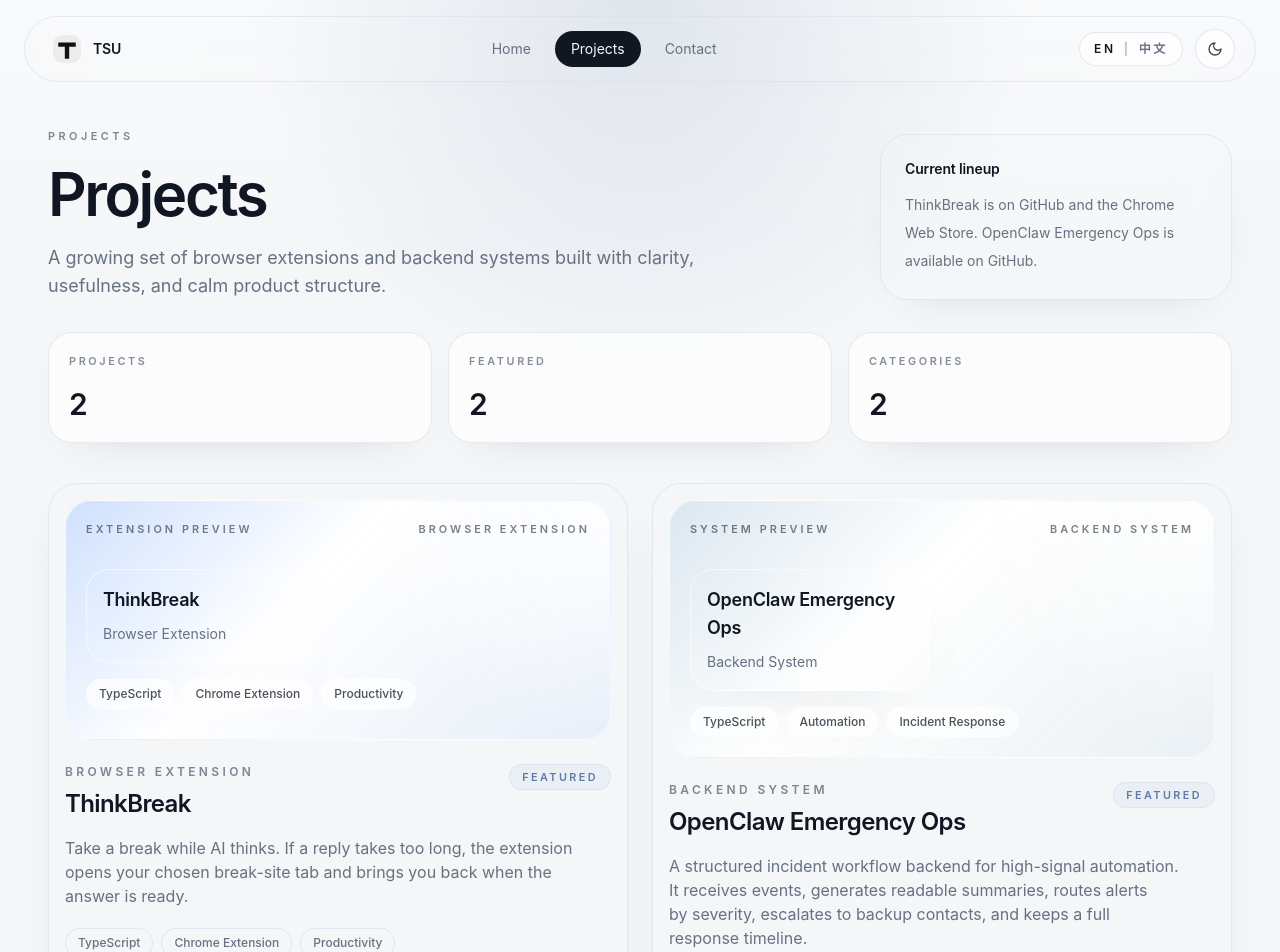
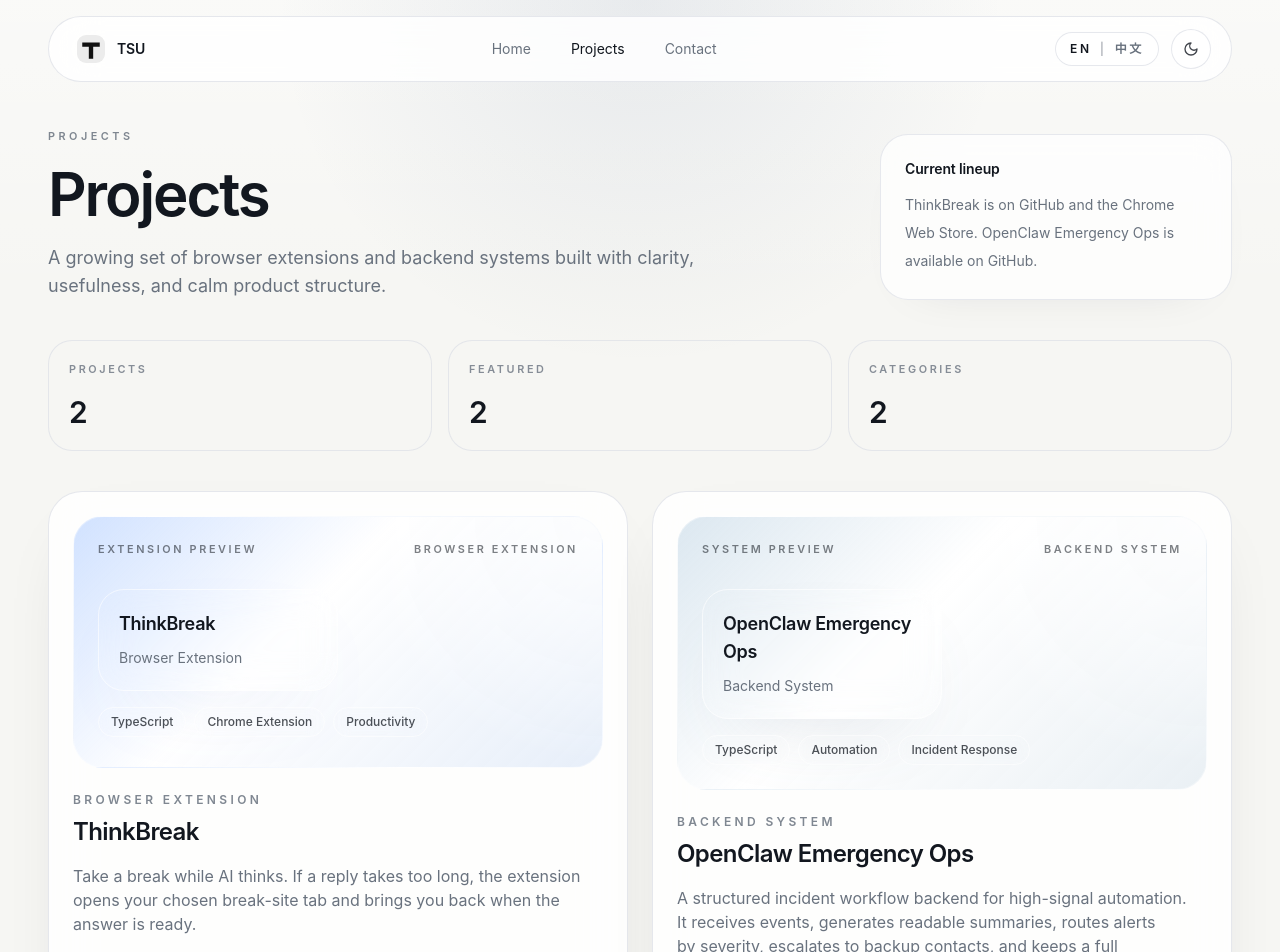
Before and after one commit to TSU333/personal-website, a Next.js app: page /projects in a window 1280 px wide. Shown: the top 952 px of the page. Built offline with nearby package versions, Linux system fonts and the light colour scheme.

Commit message:
update website

```diff
--- a/app/globals.css
+++ b/app/globals.css
@@ -4,24 +4,24 @@
 
 :root {
   color-scheme: light;
-  --background: 244 246 248;
-  --foreground: 16 23 35;
+  --background: 246 246 243;
+  --foreground: 18 23 31;
   --card: 255 255 255;
-  --border: 219 225 234;
-  --muted: 103 113 130;
-  --accent: 96 122 165;
-  --accent-soft: 232 238 246;
+  --border: 222 225 231;
+  --muted: 105 114 126;
+  --accent: 77 102 142;
+  --accent-soft: 231 236 244;
 }
 
 .dark {
   color-scheme: dark;
-  --background: 10 15 24;
-  --foreground: 238 242 247;
-  --card: 16 23 35;
-  --border: 53 66 87;
-  --muted: 150 161 177;
-  --accent: 155 177 214;
-  --accent-soft: 30 39 54;
+  --background: 8 11 16;
+  --foreground: 242 244 247;
+  --card: 18 22 29;
+  --border: 52 58 70;
+  --muted: 146 155 168;
+  --accent: 136 159 194;
+  --accent-soft: 28 34 45;
 }
 
 * {
@@ -35,8 +35,8 @@ html {
 body {
   min-height: 100vh;
   background:
-    radial-gradient(circle at top, rgb(var(--accent) / 0.16), transparent 28%),
-    linear-gradient(180deg, rgb(255 255 255 / 0.45), transparent 20%),
+    radial-gradient(circle at top, rgb(var(--accent) / 0.1), transparent 24%),
+    linear-gradient(180deg, rgb(255 255 255 / 0.42), transparent 22%),
     rgb(var(--background));
   color: rgb(var(--foreground));
   font-family:
@@ -48,33 +48,16 @@ body {
     Helvetica,
     Arial,
     sans-serif;
+  -webkit-font-smoothing: antialiased;
+  font-feature-settings: "kern" 1;
   text-rendering: optimizeLegibility;
 }
 
 .dark body {
   background:
-    radial-gradient(circle at top, rgb(var(--accent) / 0.14), transparent 30%),
-    linear-gradient(180deg, rgb(255 255 255 / 0.03), transparent 22%),
+    radial-gradient(circle at top, rgb(var(--accent) / 0.14), transparent 26%),
+    linear-gradient(180deg, rgb(255 255 255 / 0.02), transparent 20%),
     rgb(var(--background));
-}
-
-body::before {
-  content: "";
-  position: fixed;
-  inset: 0;
-  pointer-events: none;
-  background-image:
-    linear-gradient(rgb(255 255 255 / 0.035) 1px, transparent 1px),
-    linear-gradient(90deg, rgb(255 255 255 / 0.035) 1px, transparent 1px);
-  background-size: 36px 36px;
-  mask-image: radial-gradient(circle at center, black, transparent 82%);
-  opacity: 0.25;
-}
-
-.dark body::before {
-  background-image:
-    linear-gradient(rgb(255 255 255 / 0.018) 1px, transparent 1px),
-    linear-gradient(90deg, rgb(255 255 255 / 0.018) 1px, transparent 1px);
 }
 
 a,
@@ -84,6 +67,7 @@ button {
     color 180ms ease,
     background-color 180ms ease,
     border-color 180ms ease,
+    box-shadow 180ms ease,
     opacity 180ms ease;
 }
 
@@ -105,15 +89,47 @@ button {
 }
 
 @layer components {
+  .site-shell {
+    @apply mx-auto w-full max-w-7xl px-6 sm:px-10 lg:px-12;
+  }
+
+  .surface-panel {
+    @apply rounded-[34px] border backdrop-blur-xl;
+    border-color: rgb(var(--border) / 0.78);
+    background-color: rgb(var(--card) / 0.84);
+    box-shadow: 0 24px 70px -42px rgba(15, 23, 42, 0.22);
+  }
+
+  .subtle-panel {
+    @apply rounded-[28px] border backdrop-blur-lg;
+    border-color: rgb(var(--border) / 0.74);
+    background-color: rgb(var(--card) / 0.74);
+    box-shadow: 0 18px 52px -40px rgba(15, 23, 42, 0.18);
+  }
+
+  .metric-panel {
+    @apply rounded-[24px] border p-5;
+    border-color: rgb(var(--border) / 0.74);
+    background-color: rgb(var(--background) / 0.42);
+  }
+
   .button-primary {
-    @apply inline-flex items-center justify-center gap-2 rounded-full px-5 py-3 text-sm font-medium text-background shadow-lg hover:-translate-y-0.5 hover:opacity-90;
-    background-color: rgb(var(--foreground));
+    @apply inline-flex h-12 items-center justify-center gap-2 rounded-full px-5 text-sm font-medium text-white hover:-translate-y-0.5;
+    background-color: rgb(var(--accent));
+    box-shadow: 0 18px 40px -24px rgb(var(--accent) / 0.55);
   }
 
   .button-secondary {
-    @apply inline-flex items-center justify-center gap-2 rounded-full px-5 py-3 text-sm font-medium text-foreground backdrop-blur hover:-translate-y-0.5;
+    @apply inline-flex h-12 items-center justify-center gap-2 rounded-full px-5 text-sm font-medium text-foreground backdrop-blur hover:-translate-y-0.5;
     border: 1px solid rgb(var(--border) / 0.75);
     background-color: rgb(var(--card) / 0.76);
+  }
+
+  .eyebrow-label {
+    @apply inline-flex items-center rounded-full px-4 py-2 text-[0.68rem] font-semibold uppercase tracking-[0.28em];
+    border: 1px solid rgb(var(--border) / 0.78);
+    background-color: rgb(var(--card) / 0.68);
+    color: rgb(var(--muted) / 0.88);
   }
 
   .section-kicker {
@@ -122,8 +138,10 @@ button {
   }
 
   .section-title {
-    @apply text-3xl font-semibold tracking-[-0.03em] sm:text-5xl;
+    @apply text-3xl font-semibold sm:text-5xl;
     color: rgb(var(--foreground));
+    letter-spacing: -0.028em;
+    line-height: 0.98;
   }
 
   .section-copy {
@@ -131,8 +149,12 @@ button {
     color: rgb(var(--muted));
   }
 
+  .button-primary:hover {
+    background-color: rgb(var(--accent) / 0.92);
+  }
+
   .button-secondary:hover {
     border-color: rgb(var(--foreground) / 0.1);
-    background-color: rgb(var(--card));
+    background-color: rgb(var(--card) / 0.94);
   }
 }
--- a/components/AnimatedSection.tsx
+++ b/components/AnimatedSection.tsx
@@ -30,11 +30,11 @@ export function AnimatedSection({
     <motion.section
       id={id}
       className={className}
-      initial={{ opacity: 0, y: 28 }}
+      initial={{ opacity: 0, y: 18 }}
       whileInView={{ opacity: 1, y: 0 }}
       viewport={{ once: true, amount: 0.18 }}
       transition={{
-        duration: 0.7,
+        duration: 0.55,
         delay,
         ease: [0.22, 1, 0.36, 1],
       }}
--- a/components/Footer.tsx
+++ b/components/Footer.tsx
@@ -9,7 +9,8 @@ export function Footer() {
   const year = new Date().getFullYear();
 
   return (
-    <footer className="mx-auto flex w-full max-w-7xl flex-col gap-4 px-6 pb-8 pt-10 text-sm text-muted sm:flex-row sm:items-center sm:justify-between sm:px-10 lg:px-12">
+    <footer className="site-shell mt-24 border-t border-border/70 pb-10 pt-8 text-sm text-muted">
+      <div className="flex flex-col gap-4 sm:flex-row sm:items-center sm:justify-between">
       <div className="space-y-1">
         <p className="font-semibold tracking-[-0.01em] text-foreground">
           TSU
@@ -25,6 +26,7 @@ export function Footer() {
           {dictionary.footer.contact}
         </Link>
       </div>
+      </div>
     </footer>
   );
 }
--- a/components/Navbar.tsx
+++ b/components/Navbar.tsx
@@ -31,9 +31,9 @@ export function Navbar() {
   ];
 
   return (
-    <header className="fixed inset-x-0 top-0 z-50 px-4 pt-4 sm:px-6">
-      <div className="mx-auto max-w-7xl">
-        <div className="flex items-center justify-between rounded-full border border-border/70 bg-card/72 px-4 py-3 shadow-soft backdrop-blur-xl sm:px-5">
+    <header className="fixed inset-x-0 top-0 z-50 pt-4">
+      <div className="site-shell">
+        <div className="surface-panel flex items-center justify-between rounded-full px-4 py-3 sm:px-5">
           <Link
             href="/"
             className="flex items-center gap-3 rounded-full px-2 py-1 transition hover:bg-foreground/5"
@@ -57,7 +57,7 @@ export function Navbar() {
                 href={link.href}
                 className={`rounded-full px-4 py-2 text-sm transition ${
                   link.active
-                    ? "bg-foreground text-background"
+                    ? "bg-foreground/8 text-foreground"
                     : "text-muted hover:bg-foreground/5 hover:text-foreground"
                 }`}
               >
@@ -75,7 +75,7 @@ export function Navbar() {
             type="button"
             onClick={() => setIsOpen((current) => !current)}
             aria-label={isOpen ? dictionary.misc.close : dictionary.misc.menu}
-            className="inline-flex h-10 w-10 items-center justify-center rounded-full border border-border/75 bg-card/70 text-foreground/80 backdrop-blur transition hover:bg-card md:hidden"
+            className="inline-flex h-10 w-10 items-center justify-center rounded-full border border-border/75 bg-card/74 text-foreground/80 backdrop-blur transition hover:bg-card md:hidden"
           >
             {isOpen ? <X size={18} /> : <Menu size={18} />}
           </button>
@@ -88,7 +88,7 @@ export function Navbar() {
               animate={{ opacity: 1, y: 0 }}
               exit={{ opacity: 0, y: -12 }}
               transition={{ duration: 0.24, ease: [0.22, 1, 0.36, 1] }}
-              className="mt-3 overflow-hidden rounded-[28px] border border-border/70 bg-card/86 p-4 shadow-panel backdrop-blur-xl md:hidden"
+              className="subtle-panel mt-3 overflow-hidden p-4 md:hidden"
             >
               <div className="flex flex-col gap-2">
                 {links.map((link) => (
@@ -97,7 +97,7 @@ export function Navbar() {
                     href={link.href}
                     className={`rounded-2xl px-4 py-3 text-sm transition ${
                       link.active
-                        ? "bg-foreground text-background"
+                        ? "bg-foreground/8 text-foreground"
                         : "text-foreground hover:bg-foreground/5"
                     }`}
                   >
--- a/components/ProjectCard.tsx
+++ b/components/ProjectCard.tsx
@@ -21,13 +21,13 @@ export function ProjectCard({ project }: ProjectCardProps) {
   const description = pickLocalizedText(project.description, locale);
   const imageLabel = pickLocalizedText(project.imageLabel, locale);
   const buttonClass =
-    "inline-flex items-center gap-2 rounded-full border border-border/75 px-4 py-2 text-sm transition";
+    "inline-flex h-11 items-center gap-2 rounded-full px-4 text-sm font-medium transition";
 
   return (
     <motion.article
       whileHover={reduceMotion ? undefined : { y: -6 }}
       transition={{ duration: 0.22, ease: [0.22, 1, 0.36, 1] }}
-      className="group rounded-[30px] border border-border/70 bg-card/82 p-4 shadow-soft backdrop-blur-xl"
+      className="surface-panel group overflow-hidden p-5 sm:p-6"
     >
       <ProjectImagePlaceholder
         title={title}
@@ -39,7 +39,7 @@ export function ProjectCard({ project }: ProjectCardProps) {
         compact
       />
 
-      <div className="mt-6 flex items-start justify-between gap-4">
+      <div className="mt-6 space-y-4">
         <div className="space-y-2">
           <p className="text-xs font-semibold uppercase tracking-[0.28em] text-muted/85">
             {category}
@@ -48,22 +48,17 @@ export function ProjectCard({ project }: ProjectCardProps) {
             {title}
           </h3>
         </div>
-        {project.featured ? (
-          <span className="rounded-full border border-border/70 bg-accent-soft/80 px-3 py-1 text-[0.68rem] font-semibold uppercase tracking-[0.22em] text-accent">
-            {dictionary.misc.featured}
-          </span>
-        ) : null}
+
+        <p className="max-w-xl text-sm leading-7 text-muted sm:text-base">
+          {description}
+        </p>
       </div>
-
-      <p className="mt-4 max-w-xl text-sm leading-7 text-muted sm:text-base">
-        {description}
-      </p>
 
       <div className="mt-5 flex flex-wrap gap-2">
         {project.tags.map((tag) => (
           <span
             key={tag}
-            className="rounded-full border border-border/70 bg-background/55 px-3 py-1.5 text-xs font-medium text-muted"
+            className="rounded-full border border-border/70 bg-background/46 px-3 py-1.5 text-xs font-medium text-muted"
           >
             {tag}
           </span>
@@ -76,7 +71,7 @@ export function ProjectCard({ project }: ProjectCardProps) {
             href={project.github}
             target="_blank"
             rel="noreferrer"
-            className={`${buttonClass} bg-background/55 text-foreground hover:-translate-y-0.5 hover:border-foreground/10 hover:bg-background`}
+            className={`${buttonClass} border border-border/75 bg-card/74 text-foreground backdrop-blur hover:-translate-y-0.5 hover:border-foreground/10 hover:bg-card`}
           >
             <Github size={14} />
             {dictionary.projectDetail.github}
@@ -88,7 +83,7 @@ export function ProjectCard({ project }: ProjectCardProps) {
             href={project.store}
             target="_blank"
             rel="noreferrer"
-            className={`${buttonClass} bg-background/55 text-foreground hover:-translate-y-0.5 hover:border-foreground/10 hover:bg-background`}
+            className={`${buttonClass} border border-border/75 bg-card/74 text-foreground backdrop-blur hover:-translate-y-0.5 hover:border-foreground/10 hover:bg-card`}
           >
             <Globe size={14} />
             {dictionary.projectDetail.store}
@@ -98,7 +93,7 @@ export function ProjectCard({ project }: ProjectCardProps) {
             href={project.demo}
             target="_blank"
             rel="noreferrer"
-            className={`${buttonClass} bg-background/55 text-foreground hover:-translate-y-0.5 hover:border-foreground/10 hover:bg-background`}
+            className={`${buttonClass} border border-border/75 bg-card/74 text-foreground backdrop-blur hover:-translate-y-0.5 hover:border-foreground/10 hover:bg-card`}
           >
             <Globe size={14} />
             {dictionary.projectDetail.demo}
@@ -107,7 +102,7 @@ export function ProjectCard({ project }: ProjectCardProps) {
 
         <Link
           href={`/projects/${project.slug}`}
-          className={`${buttonClass} bg-foreground text-background hover:-translate-y-0.5 hover:bg-foreground/92`}
+          className={`${buttonClass} bg-accent text-white shadow-[0_16px_36px_-20px_rgb(var(--accent)/0.55)] hover:-translate-y-0.5 hover:bg-accent/92`}
         >
           <ArrowUpRight size={14} />
           {dictionary.projectDetail.details}
--- a/components/ProjectImagePlaceholder.tsx
+++ b/components/ProjectImagePlaceholder.tsx
@@ -19,21 +19,21 @@ export function ProjectImagePlaceholder({
 }: ProjectImagePlaceholderProps) {
   return (
     <div
-      className={`relative overflow-hidden rounded-[28px] border border-white/35 bg-white/55 p-5 dark:border-white/15 dark:bg-white/[0.08] ${
-        compact ? "min-h-[240px]" : "min-h-[320px]"
+      className={`relative overflow-hidden rounded-[30px] border border-white/35 bg-white/52 p-6 dark:border-white/12 dark:bg-white/[0.08] ${
+        compact ? "min-h-[252px]" : "min-h-[340px]"
       }`}
       style={{ backgroundImage: gradient }}
     >
-      <div className="absolute inset-0 bg-[radial-gradient(circle_at_top_right,rgba(255,255,255,0.88),transparent_40%)] dark:bg-[radial-gradient(circle_at_top_right,rgba(255,255,255,0.08),transparent_40%)]" />
+      <div className="absolute inset-0 bg-[radial-gradient(circle_at_top_right,rgba(255,255,255,0.78),transparent_42%)] dark:bg-[radial-gradient(circle_at_top_right,rgba(255,255,255,0.08),transparent_40%)]" />
       <div className="relative flex h-full flex-col justify-between gap-8">
-        <div className="flex items-center justify-between gap-4 text-[0.68rem] font-semibold uppercase tracking-[0.28em] text-foreground/55 dark:text-slate-800/75">
+        <div className="flex items-center justify-between gap-4 text-[0.68rem] font-semibold uppercase tracking-[0.24em] text-foreground/55 dark:text-slate-800/75">
           <span>{label}</span>
           <span>{category}</span>
         </div>
 
         <div className="space-y-4">
           <div
-            className="max-w-[15rem] rounded-[24px] border border-white/60 bg-white/72 p-4 shadow-panel backdrop-blur-lg dark:border-black/10 dark:bg-white/75"
+            className="max-w-[15rem] rounded-[26px] border border-white/60 bg-white/76 p-5 shadow-panel backdrop-blur-lg dark:border-black/10 dark:bg-white/78"
             style={{ boxShadow: `0 32px 80px -44px ${glow}` }}
           >
             <p className="text-lg font-semibold tracking-[-0.015em] text-foreground dark:text-slate-900">
@@ -48,7 +48,7 @@ export function ProjectImagePlaceholder({
             {tags.slice(0, 3).map((tag) => (
               <span
                 key={tag}
-                className="rounded-full border border-white/55 bg-white/65 px-3 py-1.5 text-xs font-medium text-foreground/75 backdrop-blur dark:border-black/10 dark:bg-white/70 dark:text-slate-800"
+                className="rounded-full border border-white/55 bg-white/68 px-3 py-1.5 text-xs font-medium text-foreground/75 backdrop-blur dark:border-black/10 dark:bg-white/72 dark:text-slate-800"
               >
                 {tag}
               </span>
--- a/components/ProjectsShowcase.tsx
+++ b/components/ProjectsShowcase.tsx
@@ -28,12 +28,12 @@ export function ProjectsShowcase({ projects }: ProjectsShowcaseProps) {
   ];
 
   return (
-    <div className="mx-auto flex w-full max-w-7xl flex-col px-6 sm:px-10 lg:px-12">
+    <div className="site-shell">
       <AnimatedSection>
-        <div className="grid gap-6 lg:grid-cols-[1fr_22rem] lg:items-end">
+        <div className="grid gap-8 xl:grid-cols-[minmax(0,1fr)_22rem] xl:items-end">
           <div className="space-y-5">
             <p className="section-kicker">{dictionary.projectsPage.eyebrow}</p>
-            <h1 className="max-w-4xl text-4xl font-semibold tracking-[-0.04em] text-foreground sm:text-6xl">
+            <h1 className="max-w-4xl text-4xl font-semibold tracking-[-0.035em] text-foreground sm:text-6xl">
               {dictionary.projectsPage.title}
             </h1>
             <p className="section-copy max-w-2xl">
@@ -41,7 +41,7 @@ export function ProjectsShowcase({ projects }: ProjectsShowcaseProps) {
             </p>
           </div>
 
-          <div className="rounded-[28px] border border-border/70 bg-card/76 p-6 shadow-soft backdrop-blur-xl">
+          <div className="subtle-panel p-6">
             <p className="text-sm font-semibold tracking-[-0.01em] text-foreground">
               {dictionary.projectsPage.highlightTitle}
             </p>
@@ -52,12 +52,12 @@ export function ProjectsShowcase({ projects }: ProjectsShowcaseProps) {
         </div>
       </AnimatedSection>
 
-      <AnimatedSection className="mt-8" delay={0.08}>
+      <AnimatedSection className="mt-10" delay={0.08}>
         <div className="grid gap-4 sm:grid-cols-3">
           {stats.map((stat) => (
             <div
               key={stat.label}
-              className="rounded-[24px] border border-border/70 bg-card/70 p-5 shadow-soft backdrop-blur"
+              className="metric-panel"
             >
               <p className="text-[0.68rem] font-semibold uppercase tracking-[0.24em] text-muted/80">
                 {stat.label}
@@ -71,7 +71,7 @@ export function ProjectsShowcase({ projects }: ProjectsShowcaseProps) {
       </AnimatedSection>
 
       <AnimatedSection className="mt-10" delay={0.12}>
-        <div className="grid gap-6 lg:grid-cols-2">
+        <div className="grid gap-6 xl:grid-cols-2">
           {projects.map((project) => (
             <ProjectCard key={project.slug} project={project} />
           ))}
```
Also changed, not shown: components/AboutSection.tsx (+11 -5 lines), components/ContactSection.tsx (+7 -10 lines), components/Hero.tsx (+12 -10 lines), components/ProjectDetail.tsx (+13 -11 lines).
